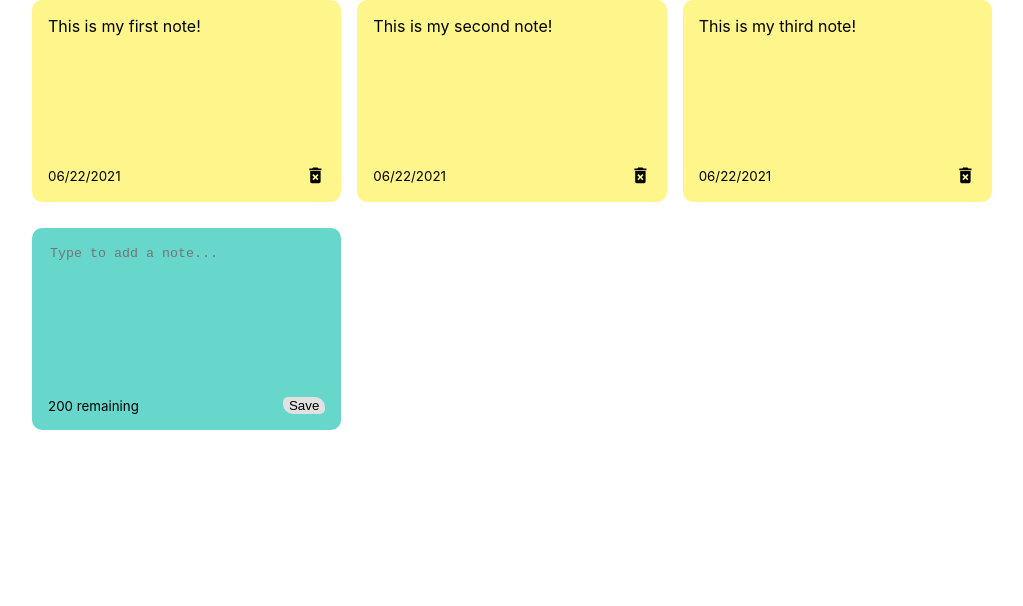
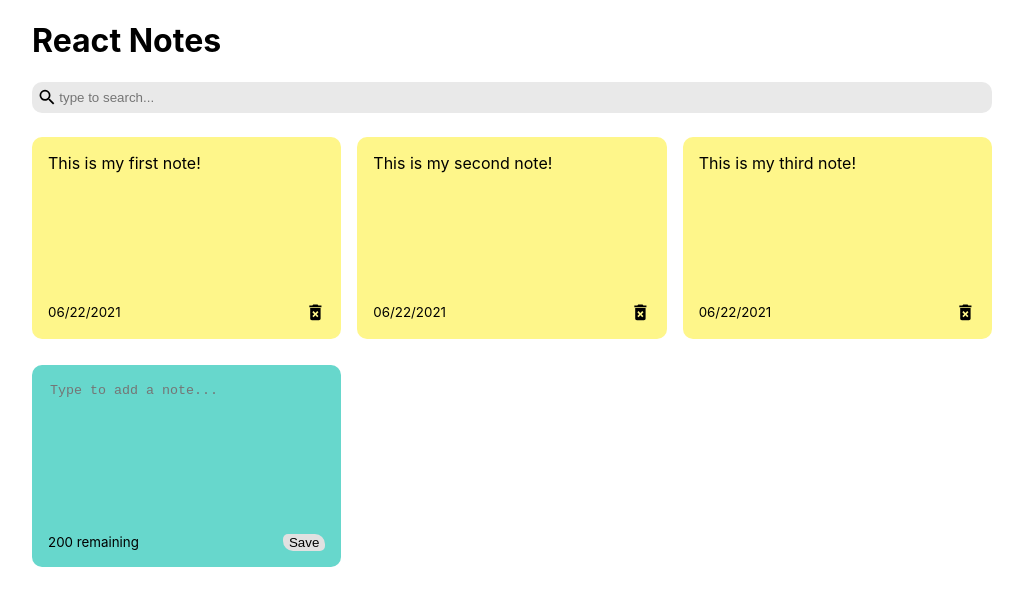
Before and after one commit to steventejeda/react-notes, a React (Create React App) app: page / in a window 1280 px wide. Shown: the top 606 px of the page, without its empty margins (128-1151 px from the left). Built offline with nearby package versions, Linux system fonts and the light colour scheme; the HTML template or start-up script is replaced by a standard one.

Commit message:
Finished project. Added search function

```diff
--- a/src/App.js
+++ b/src/App.js
@@ -1,6 +1,7 @@
-import { useState } from 'react';
+import { useState, useEffect } from 'react';
 import { nanoid } from 'nanoid';
 import NotesList from "./components/NotesList";
+import Search from "./components/Search"
 
 function App() {
   const [notes, setNotes] = useState([
@@ -21,6 +22,27 @@ function App() {
   }
 ]);
 
+const [searchText, setSearchText] = useState('');
+
+
+useEffect(() => {
+  const savedNotes = JSON.parse(
+    localStorage.getItem('react-notes-app-data')
+  );
+
+  if (savedNotes) {
+    setNotes(savedNotes);
+  }
+}, []);
+
+useEffect(() => {
+  localStorage.setItem(
+    'react-notes-app-data',
+    JSON.stringify(notes)
+  );
+}, [notes]);
+
+
   const addNote = (text) => {
     const date = new Date();
     const newNote = {
@@ -39,8 +61,12 @@ function App() {
 
   return (
     <div className="container">
+      <h1>React Notes</h1>
+      <Search handleSearchNote={setSearchText} />
     <NotesList
-    notes={notes}
+    notes={notes.filter((note) =>
+      note.text.toLowerCase().includes(searchText)
+    )}
     handleAddNote={addNote}
     handleDeleteNote={deleteNote}
     />
--- /dev/null
+++ b/src/components/Search.js
@@ -0,0 +1,20 @@
+
+import React from 'react';
+import { MdSearch } from 'react-icons/md';
+
+const Search = ({ handleSearchNote }) => {
+	return (
+		<div className='search'>
+			<MdSearch className='search-icons' size='1.3em' />
+			<input
+				onChange={(event) =>
+					handleSearchNote(event.target.value)
+				}
+				type='text'
+				placeholder='type to search...'
+			/>
+		</div>
+	);
+};
+
+export default Search;
--- a/src/index.css
+++ b/src/index.css
@@ -69,3 +69,22 @@ textarea:focus {
 .delete-icon {
     cursor: pointer;
 }
+
+.search {
+    display: flex;
+    align-items: center;
+    background-color: rgb(233, 233, 233);
+    border-radius: 10px;
+    padding: 5px;
+    margin-bottom: 1.5em;
+}
+
+.search input {
+    border: none;
+    background-color: rgb(233, 233, 233);
+    width: 100%;
+}
+
+.search input:focus {
+    outline: none;
+}
```
Also changed, not shown: 1 other file (tests, documents, lock files or other folders).
